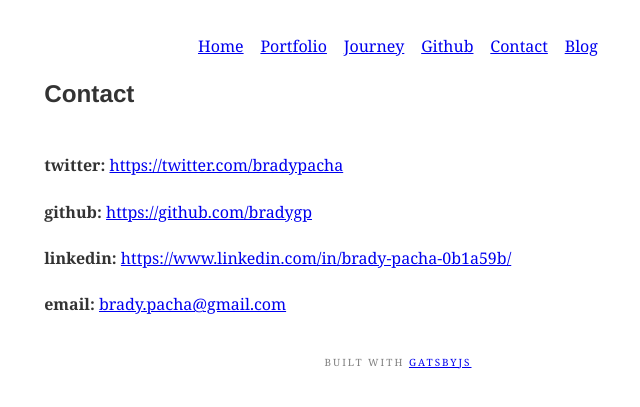
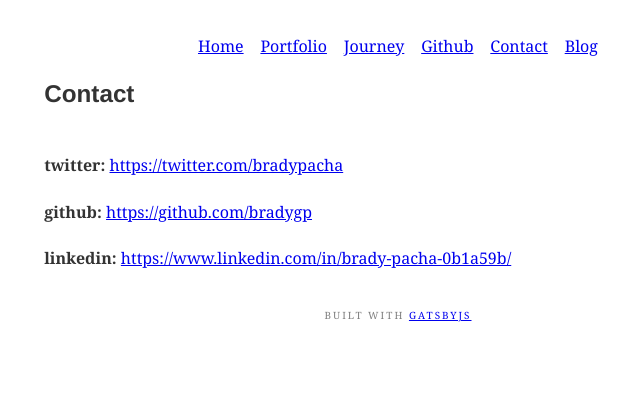
Before and after one commit to bradygp/bradygp.github.io, a Gatsby site: page /contact in a window 1280 px wide. Shown: the whole page, without its empty margins (242-882 px from the left). Built offline with nearby package versions, Linux system fonts and the light colour scheme; Gatsby itself is replaced by a stand-in of ours; some packages are replaced by stand-ins of ours.

Commit message:
removed email

```diff
--- a/src/data/contact.js
+++ b/src/data/contact.js
@@ -2,7 +2,6 @@ const data = {
   twitter: 'https://twitter.com/bradypacha',
   github: 'https://github.com/bradygp',
   linkedin: 'https://www.linkedin.com/in/brady-pacha-0b1a59b/',
-  email: 'brady.pacha@gmail.com',
 }
 
 export default data
```
